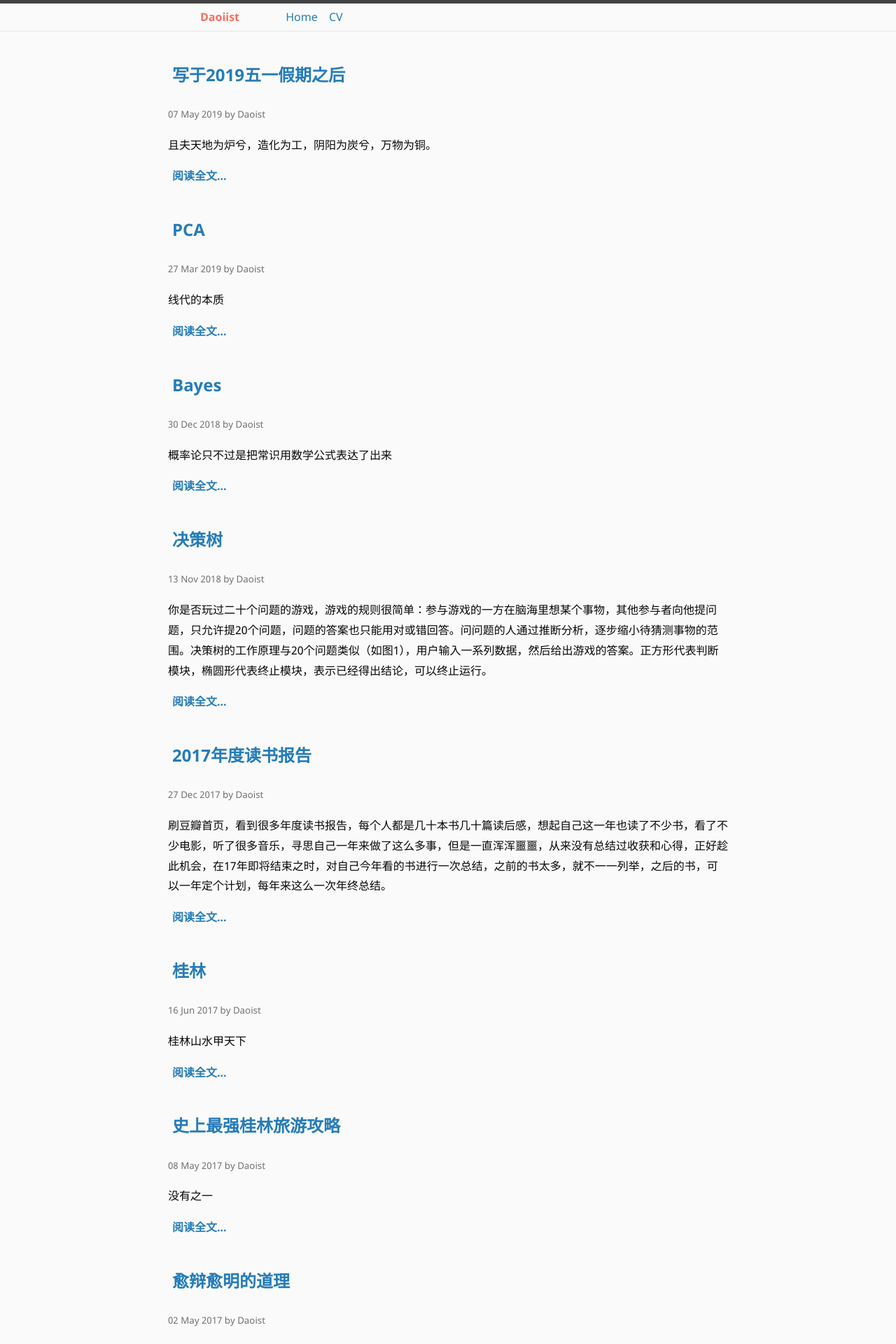
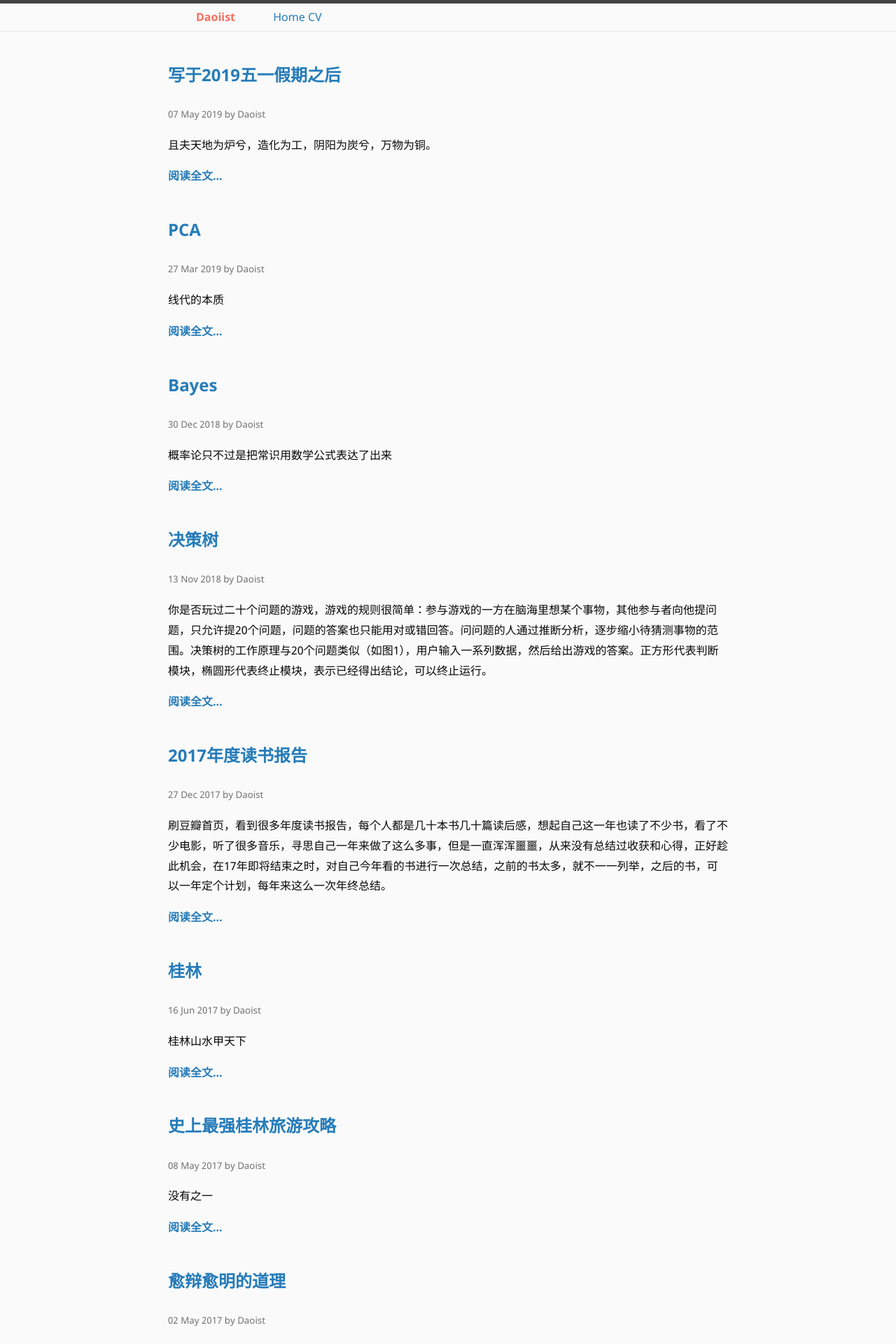
Before and after one commit to daoiist/daoiist.github.io, a Jekyll site: the page built from index.html, in a window 1280 px wide. Shown: the top 1920 px of the page at 70% size. Built offline with Jekyll 4.4.1, drawn with Linux system fonts in a browser that asks for light colours.

Commit message:
title-sum

```diff
--- a/_sass/blog.scss
+++ b/_sass/blog.scss
@@ -27,7 +27,7 @@ h3, h4, h5, h6 {
 a {
 	color:$a-color;
 	text-decoration:none;
-	padding:6px;
+	padding:0 0 5px;
 }
 
 a:hover, a:focus {
```
